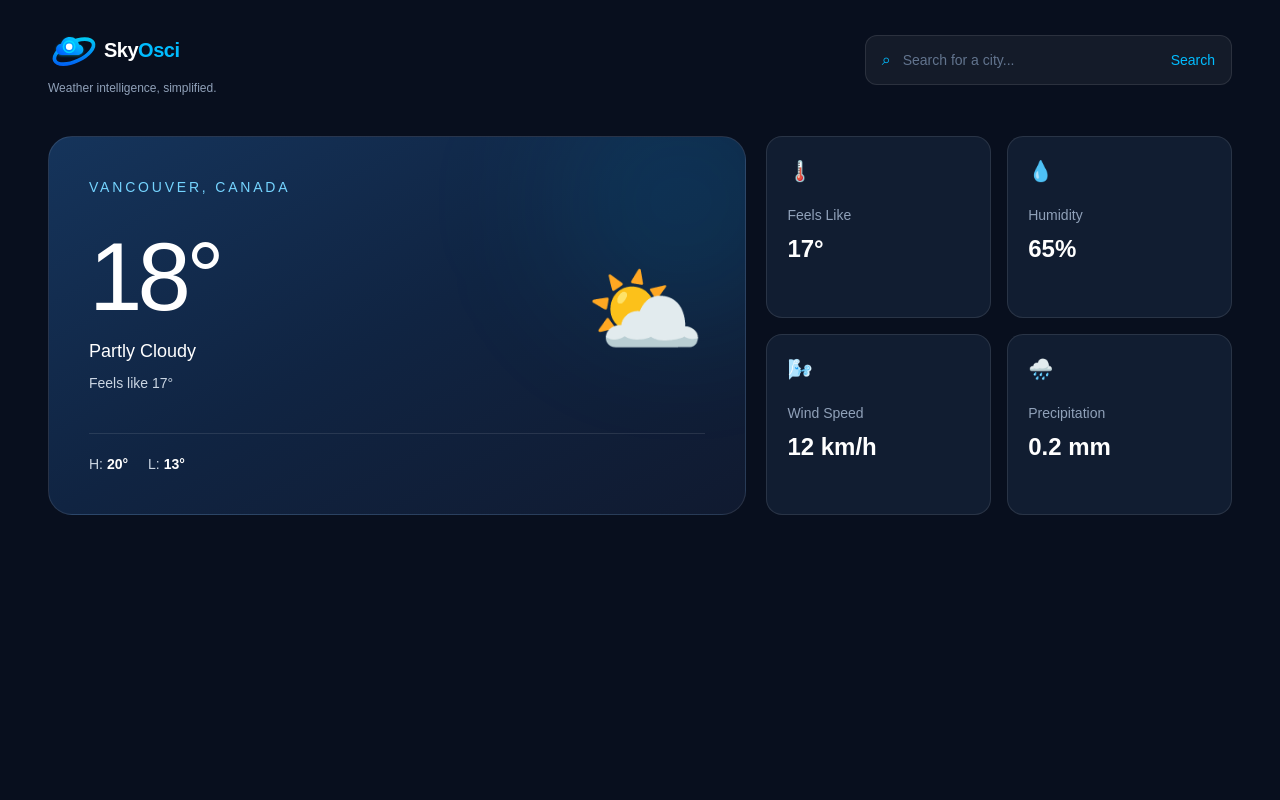
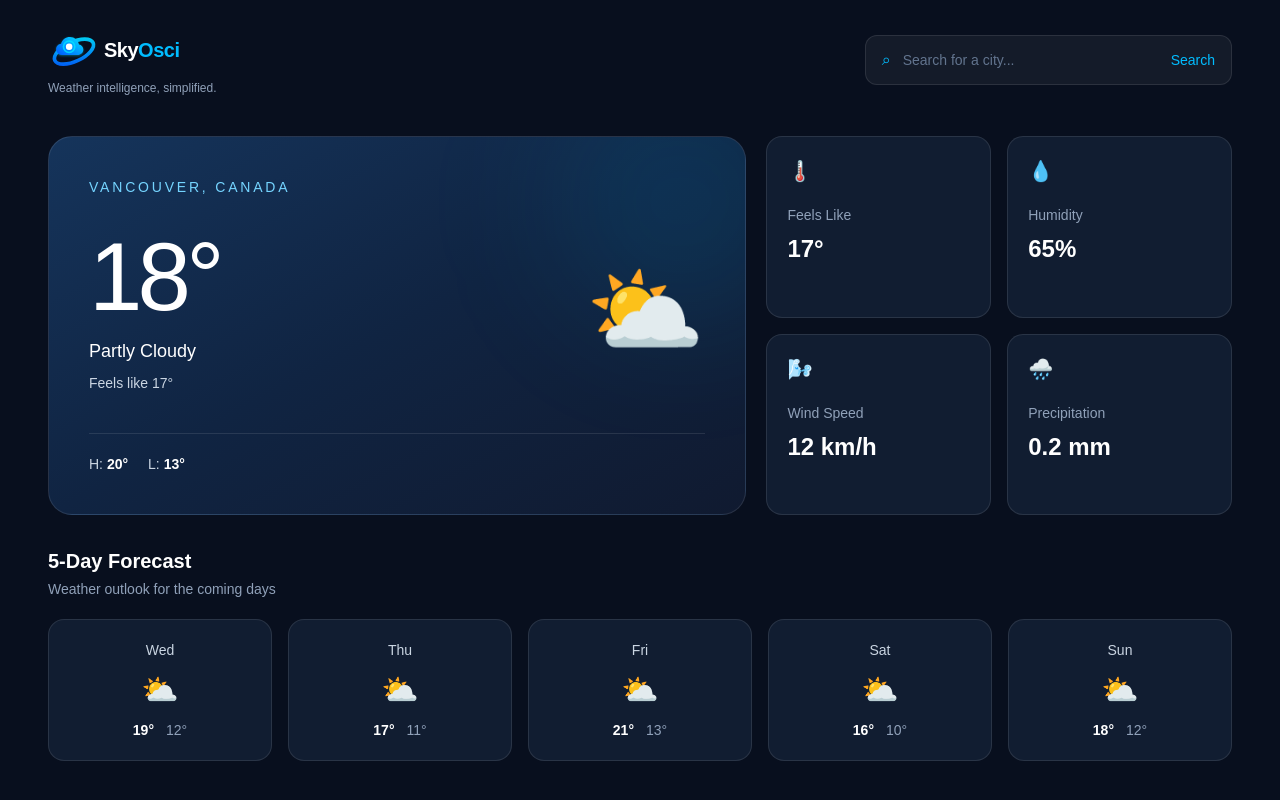
Before and after one commit to calebtolorunleke/skyosci, a React (Vite) app: page / in a window 1280 px wide. Built offline with nearby package versions, Linux system fonts and the light colour scheme.

Commit message:
feat: add 5-day weather forecast section

```diff
--- a/src/App.tsx
+++ b/src/App.tsx
@@ -1,6 +1,16 @@
 import Header from "./components/layout/Header";
 import CurrentWeather from "./components/weather/CurrentWeather";
 import WeatherHighlights from "./components/weather/WeatherHighlights";
+import WeatherForecast from "./components/weather/WeatherForecast";
+import type { DailyForecast } from "./interfaces/forecast";
+
+const sampleForecasts: DailyForecast[] = [
+  { date: "Wed", weatherCode: 2, temperatureMax: 19, temperatureMin: 12 },
+  { date: "Thu", weatherCode: 3, temperatureMax: 17, temperatureMin: 11 },
+  { date: "Fri", weatherCode: 0, temperatureMax: 21, temperatureMin: 13 },
+  { date: "Sat", weatherCode: 61, temperatureMax: 16, temperatureMin: 10 },
+  { date: "Sun", weatherCode: 2, temperatureMax: 18, temperatureMin: 12 },
+];
 
 function App() {
   return (
@@ -27,6 +37,8 @@ function App() {
             precipitation={0.2}
           />
         </section>
+
+        <WeatherForecast forecasts={sampleForecasts} />
       </div>
     </main>
   );
--- /dev/null
+++ b/src/components/weather/ForecastCard.tsx
@@ -0,0 +1,36 @@
+interface ForecastCardProps {
+  day: string;
+  weatherIcon: string;
+  temperatureMax: number;
+  temperatureMin: number;
+}
+
+function ForecastCard({
+  day,
+  weatherIcon,
+  temperatureMax,
+  temperatureMin,
+}: ForecastCardProps) {
+  return (
+    <article className="flex flex-col items-center gap-3 rounded-2xl border border-white/10 bg-[#111D31] p-5 transition hover:border-sky-400/30">
+      {/* Day of the week */}
+      <p className="text-sm font-medium text-slate-300">{day}</p>
+
+      {/* Weather icon */}
+      <span className="text-3xl" aria-hidden="true">
+        {weatherIcon}
+      </span>
+
+      {/* Temperature range */}
+      <div className="flex items-center gap-3 text-sm">
+        <span className="font-semibold text-white">
+          {Math.round(temperatureMax)}°
+        </span>
+
+        <span className="text-slate-400">{Math.round(temperatureMin)}°</span>
+      </div>
+    </article>
+  );
+}
+
+export default ForecastCard;
--- /dev/null
+++ b/src/components/weather/WeatherForecast.tsx
@@ -0,0 +1,36 @@
+import ForecastCard from "./ForecastCard";
+import type { DailyForecast } from "../../interfaces/forecast";
+
+interface WeatherForecastProps {
+  forecasts: DailyForecast[];
+}
+
+function WeatherForecast({ forecasts }: WeatherForecastProps) {
+  return (
+    <section className="mt-8">
+      {/* Section heading */}
+      <div className="mb-5">
+        <h2 className="text-xl font-semibold text-white">5-Day Forecast</h2>
+
+        <p className="mt-1 text-sm text-slate-400">
+          Weather outlook for the coming days
+        </p>
+      </div>
+
+      {/* Forecast cards */}
+      <div className="grid grid-cols-2 gap-4 sm:grid-cols-3 lg:grid-cols-5">
+        {forecasts.map((forecast) => (
+          <ForecastCard
+            key={forecast.date}
+            day={forecast.date}
+            weatherIcon="⛅"
+            temperatureMax={forecast.temperatureMax}
+            temperatureMin={forecast.temperatureMin}
+          />
+        ))}
+      </div>
+    </section>
+  );
+}
+
+export default WeatherForecast;
```
